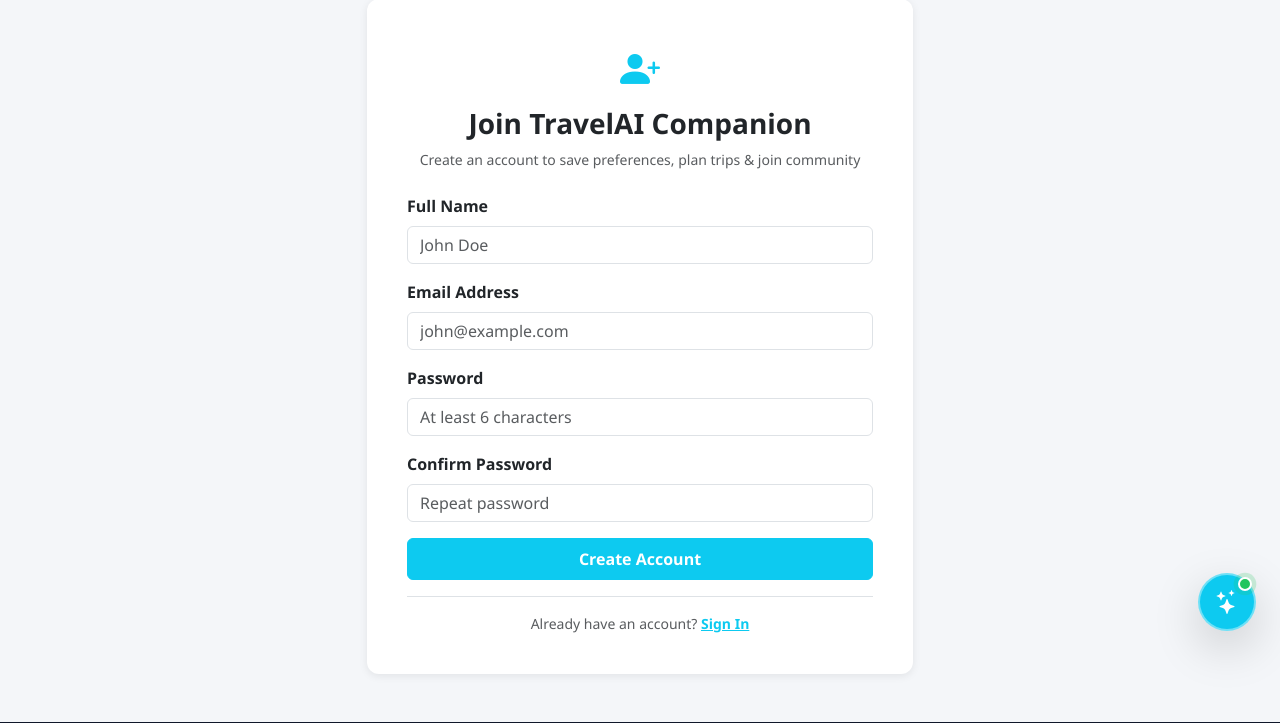
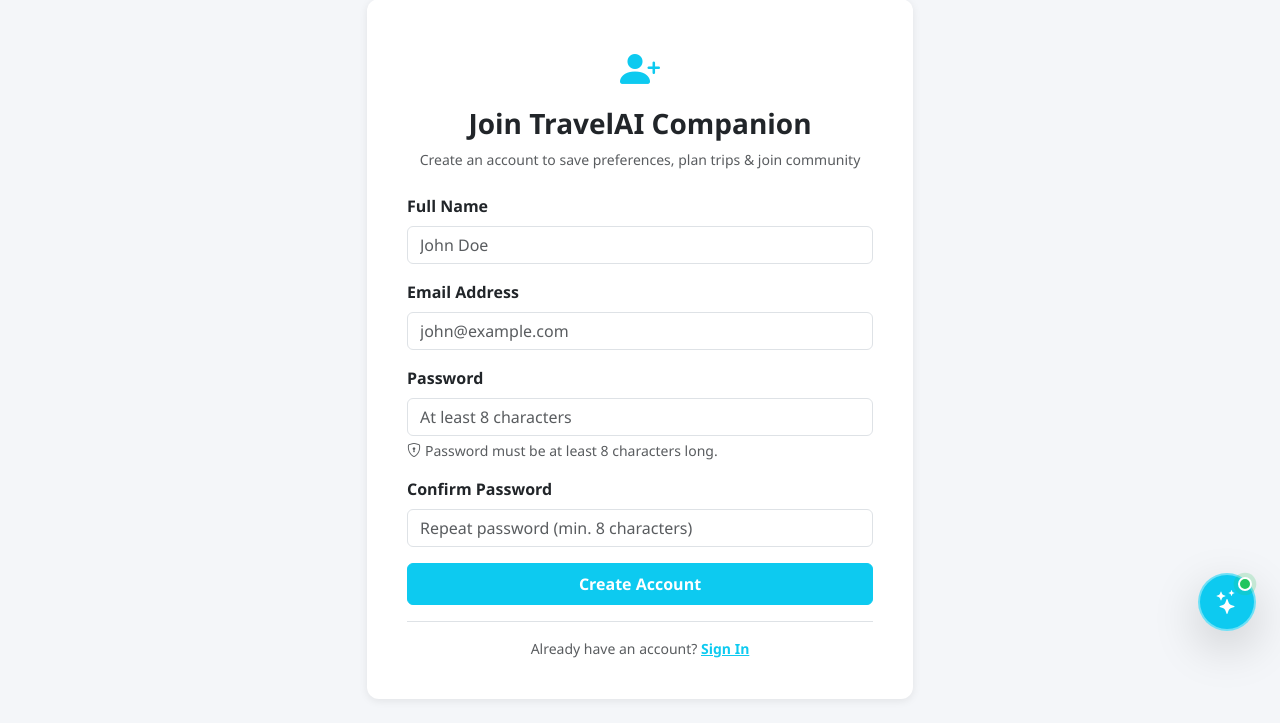
Before and after one commit to siddhi57/TravelAI, a Flask app: page /register in a window 1280 px wide. Shown: the part 145-868 px from the top of the page. Run offline with Flask 3, Linux system fonts and the light colour scheme; parts of the project's set-up code (start-up, migrations or seed data) failed here and were passed over; some libraries are stand-ins or nearby versions.

Commit message:
Enforce 8-character password length in forms, backend validators, and register UI

```diff
--- a/forms.py
+++ b/forms.py
@@ -46,8 +46,16 @@
 class RegistrationForm(FlaskForm):
     name = StringField('Full Name', validators=[DataRequired(), Length(min=2, max=100)])
     email = StringField('Email Address', validators=[DataRequired(), Email(), Length(max=120), UniqueEmailValidator()])
-    password = PasswordField('Password', validators=[DataRequired(), PasswordComplexityValidator(8), Length(max=50)])
-    confirm_password = PasswordField('Confirm Password', validators=[DataRequired(), EqualTo('password', message='Passwords must match')])
+    password = PasswordField('Password', validators=[
+        DataRequired(),
+        Length(min=8, max=50, message='Password must be at least 8 characters long.'),
+        PasswordComplexityValidator(8)
+    ])
+    confirm_password = PasswordField('Confirm Password', validators=[
+        DataRequired(),
+        Length(min=8, max=50, message='Password must be at least 8 characters long.'),
+        EqualTo('password', message='Passwords must match')
+    ])
     submit = SubmitField('Create Account')
 
 
--- a/templates/register.html
+++ b/templates/register.html
@@ -35,7 +35,8 @@
 
                         <div class="mb-3">
                             {{ form.password.label(class="form-label fw-semibold") }}
-                            {{ form.password(class="form-control" + (" is-invalid" if form.password.errors else ""), placeholder="At least 6 characters") }}
+                            {{ form.password(class="form-control" + (" is-invalid" if form.password.errors else ""), placeholder="At least 8 characters", minlength="8") }}
+                            <div class="form-text text-muted"><i class="bi bi-shield-lock me-1"></i>Password must be at least 8 characters long.</div>
                             {% for error in form.password.errors %}
                                 <div class="invalid-feedback">{{ error }}</div>
                             {% endfor %}
@@ -43,7 +44,7 @@
 
                         <div class="mb-3">
                             {{ form.confirm_password.label(class="form-label fw-semibold") }}
-                            {{ form.confirm_password(class="form-control" + (" is-invalid" if form.confirm_password.errors else ""), placeholder="Repeat password") }}
+                            {{ form.confirm_password(class="form-control" + (" is-invalid" if form.confirm_password.errors else ""), placeholder="Repeat password (min. 8 characters)", minlength="8") }}
                             {% for error in form.confirm_password.errors %}
                                 <div class="invalid-feedback">{{ error }}</div>
                             {% endfor %}
```
